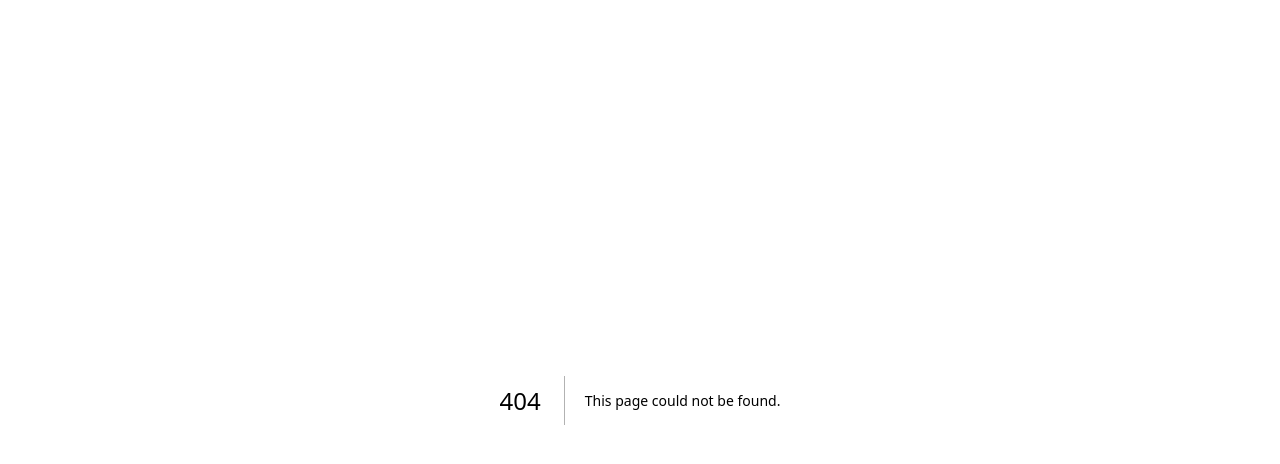
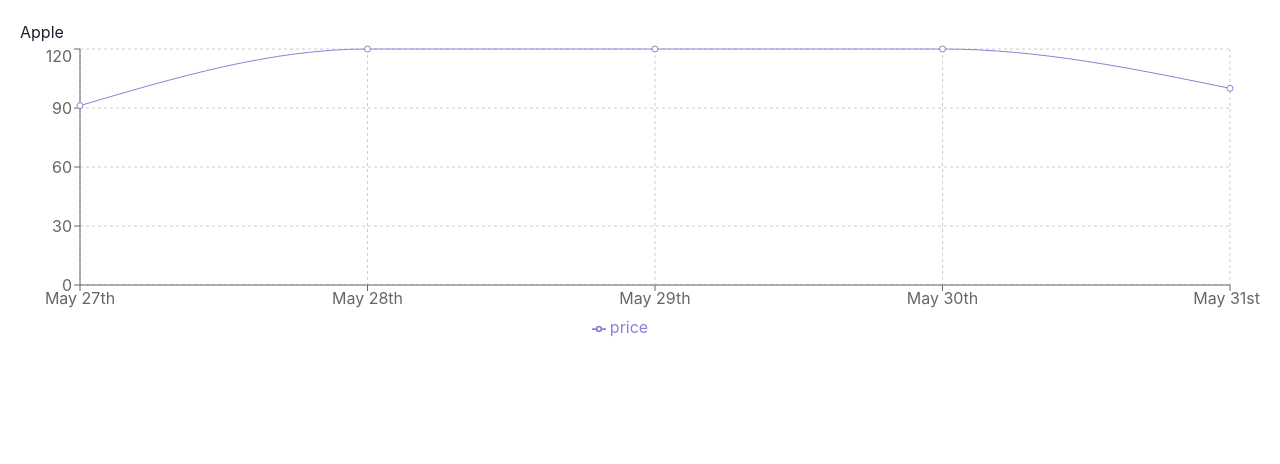
Before and after one commit to devonfox/frontend-final-project, a Next.js app: page /tests/chart in a window 1280 px wide. Before the commit this address had no page. Shown: the top 464 px of the page. Built offline with nearby package versions, Linux system fonts and the light colour scheme.

Commit message:
updating tests - hook still returns non-api data

```diff
--- a/src/components/Chart/Chart.tsx
+++ b/src/components/Chart/Chart.tsx
@@ -1,53 +1,53 @@
 import React from "react";
-import { Center, SimpleGrid } from "@chakra-ui/react";
-import { CartesianGrid, Legend, Line, LineChart, Tooltip, XAxis, YAxis } from "recharts";
-import { chartDataType } from "@/types";
+import {
+  CartesianGrid,
+  Legend,
+  Line,
+  LineChart,
+  ResponsiveContainer,
+  Tooltip,
+  XAxis,
+  YAxis,
+} from "recharts";
+import { useTickerData } from "@/hooks/useTickerData";
 
-enum ChartType {
+export enum ChartType {
   LineChart = "LineChart",
   PieChart = "PieChart",
 }
 
 interface ChartProps {
-  chartType: ChartType
-  label: string;
-  legendName: string;
-  timeData: chartDataType[];
+  symbol: string;
+  type?: ChartType;
 }
 
 const Chart = (props: ChartProps) => {
-
-  const { chartType, label, legendName, timeData } = props;
+  const { symbol } = props;
+  const tickerData = useTickerData(symbol);
 
   return (
-    <Center w="100%" h="100%" mt={10}>
-      <SimpleGrid columns={1} spacing={10}>
+    <div>
+      Apple
+      <ResponsiveContainer width="100%" height={300}>
         <LineChart
-          width={600}
-          height={300}
-          data={timeData}
-          margin={{
-            top: 5,
-            right: 30,
-            left: 0,
-            bottom: 5,
-          }}
+          data={tickerData.priceData}
+          margin={{ top: 5, right: 30, left: 0, bottom: 5 }}
         >
           <CartesianGrid strokeDasharray="3 3" />
-          <XAxis dataKey="name" />
+          <XAxis dataKey="date" />
           <YAxis />
           <Tooltip />
           <Legend />
           <Line
             type="monotone"
-            dataKey={label}
+            dataKey="price"
             stroke="#8884d8"
             activeDot={{ r: 4 }}
           />
         </LineChart>
-      </SimpleGrid>
-    </Center>
+      </ResponsiveContainer>
+    </div>
   );
-}
+};
 
 export default Chart;
--- a/src/hooks/useTickerData.tsx
+++ b/src/hooks/useTickerData.tsx
@@ -55,33 +55,33 @@
     };
   }, [dates, symbol]);
 
-  // const apiData: TickerChart = {
-  //   name: "Apple",
-  //   priceData: [
-  //     {
-  //       date: "May 27th",
-  //       price: 91.2,
-  //     },
-  //     {
-  //       date: "May 28th",
-  //       price: 120,
-  //     },
-  //     {
-  //       date: "May 29th",
-  //       price: 120,
-  //     },
-  //     {
-  //       date: "May 30th",
-  //       price: 120,
-  //     },
-  //     {
-  //       date: "May 31st",
-  //       price: 100,
-  //     },
-  //   ],
-  // };
+  const apiData: TickerChart = {
+    name: "Apple",
+    priceData: [
+      {
+        date: "May 27th",
+        price: 91.2,
+      },
+      {
+        date: "May 28th",
+        price: 120,
+      },
+      {
+        date: "May 29th",
+        price: 120,
+      },
+      {
+        date: "May 30th",
+        price: 120,
+      },
+      {
+        date: "May 31st",
+        price: 100,
+      },
+    ],
+  };
 
-  return tickerData;
+  return apiData;
 }
 
 const getLastFiveDays = () => {
--- a/src/pages/index.tsx
+++ b/src/pages/index.tsx
@@ -1,4 +1,3 @@
-import TestRechartComponent from "@/components/Test/TestRechartComponent";
 import { Inter } from "next/font/google";
 
 const inter = Inter({ subsets: ["latin"] });
@@ -6,9 +5,7 @@
 export default function Home() {
   return (
     <>
-      <main>
-        <TestRechartComponent />
-      </main>
+      <main></main>
     </>
   );
 }
--- /dev/null
+++ b/src/pages/tests/chart/index.tsx
@@ -0,0 +1,11 @@
+import { Box } from "@chakra-ui/react";
+import Chart, { ChartType } from "@/components/Chart/Chart";
+
+const chartPage = () => {
+  return (
+    <Box m={5}>
+      <Chart symbol={"AAPL"} />
+    </Box>
+  );
+};
+export default chartPage;
```
Also changed, not shown: src/pages/tests/index.tsx (+4 -3 lines).
